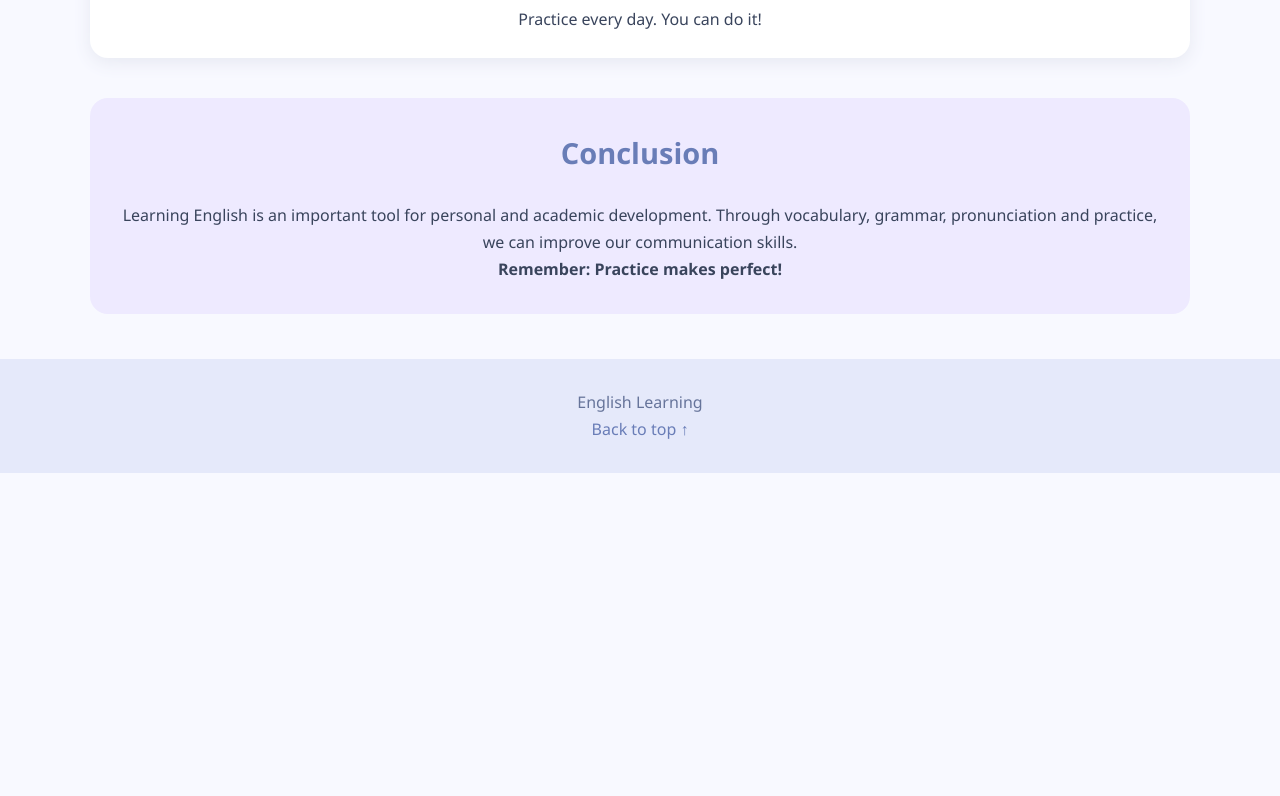
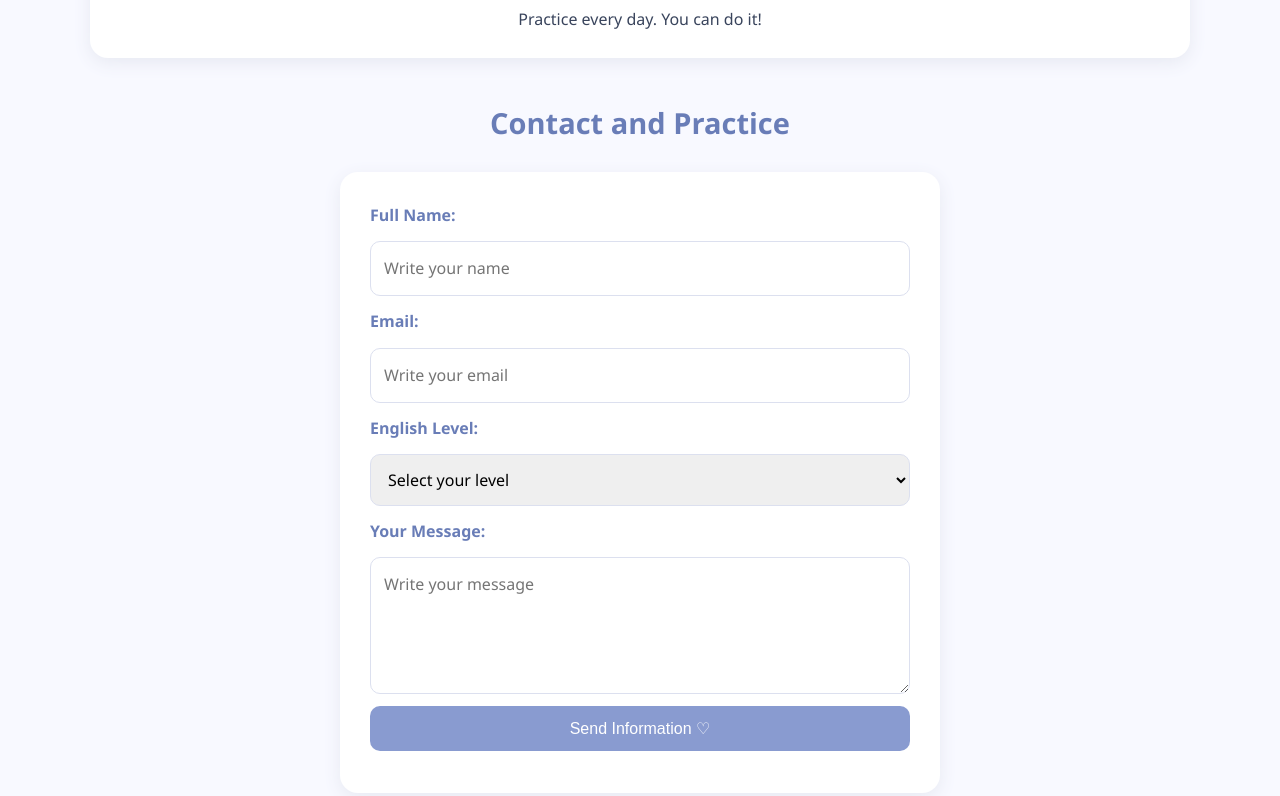
Before and after one commit to yasmincaballer/APP-WEB, a plain HTML site: page index.html in a window 1280 px wide. Shown: the part 3239-4035 px from the top of the page. Before the commit the page ends 3712 px from the top, so only its background shows below. Drawn offline with Linux system fonts and the light colour scheme.

Commit message:
Update index.html

```diff
--- a/index.html
+++ b/index.html
@@ -539,7 +539,38 @@ footer a {
         <p>Practice every day. You can do it!</p>
     </div>
 </section>
+<section id="contacto">
+    <h2 class="titulo">Contact and Practice</h2>
 
+    <form id="formulario">
+
+        <label for="nombre">Full Name:</label>
+        <input type="text" id="nombre"
+               placeholder="Write your name" required>
+
+        <label for="correo">Email:</label>
+        <input type="email" id="correo"
+               placeholder="Write your email" required>
+
+        <label for="nivel">English Level:</label>
+        <select id="nivel" required>
+            <option value="">Select your level</option>
+            <option>Beginner</option>
+            <option>Intermediate</option>
+            <option>Advanced</option>
+        </select>
+
+        <label for="mensaje">Your Message:</label>
+        <textarea id="mensaje" rows="4"
+                  placeholder="Write your message"
+                  required></textarea>
+
+        <button type="submit">Send Information ♡</button>
+
+        <p id="respuesta" role="status" aria-live="polite"></p>
+
+    </form>
+</section>
 
 
 
```
